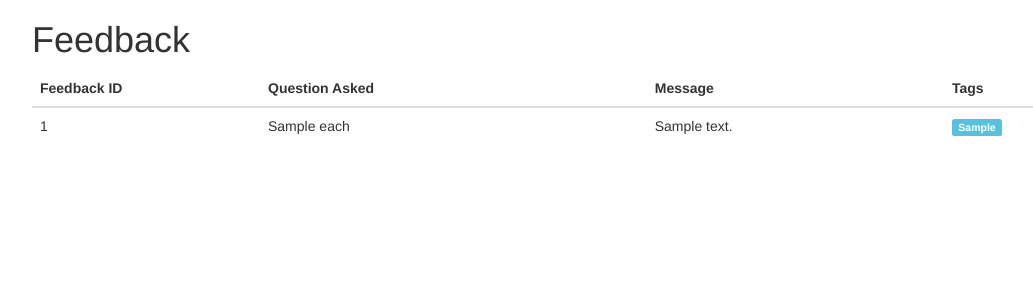
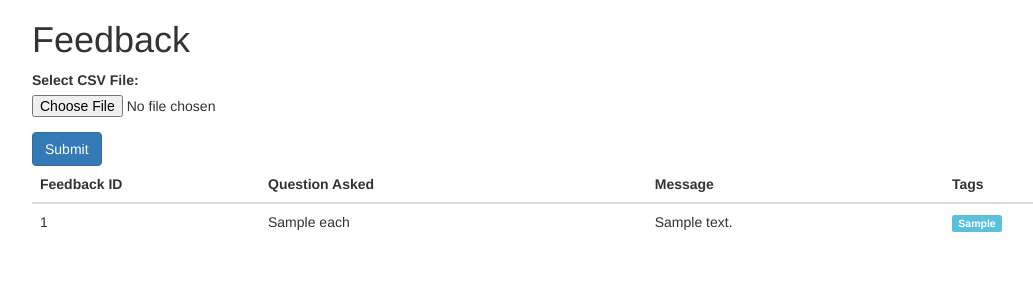
Before and after one commit to zkan/pronto-feedback, a Django app: template pronto_feedback/feedback/templates/index.html in a window 1280 px wide. Shown: the top 300 px of the page, without its empty margins (38-1071 px from the left). Run offline with Django 3.2, Linux system fonts and the light colour scheme; the template is opened without the code that fills it: most values are stand-ins (such as "Sample title", 1, 10 or a date in 2020); form fields are guessed from the names that the template uses; some libraries are stand-ins or nearby versions.

Commit message:
Add upload form to feedback page

```diff
--- a/pronto_feedback/feedback/templates/index.html
+++ b/pronto_feedback/feedback/templates/index.html
@@ -9,6 +9,18 @@
 <body>
     <div class="container">
         <h1>Feedback</h1>
+        <div class="row">
+            <div class="col-md-12">
+                <form action="." method="post">
+                    <div class="form-group">
+                        <label for="file_upload">Select CSV File:</label>
+                        {{ form.file_upload }}
+                    </div>
+                    <button type="submit" class="btn btn-primary">Submit</button>
+<label class="input-group-btn">
+                </form>
+            </div>
+        </div>
         <div class="row">
             <div class="col-md-12">
                 <table class="table table-hover">
--- a/pronto_feedback/feedback/views.py
+++ b/pronto_feedback/feedback/views.py
@@ -1,6 +1,7 @@
 from django.shortcuts import render
 from django.views.generic import TemplateView
 
+from .forms import FeedbackUploadForm
 from .models import Feedback
 
 
@@ -10,10 +11,13 @@ class FeedbackView(TemplateView):
     def get(self, request):
         feedback = Feedback.objects.all()
 
+        form = FeedbackUploadForm()
+
         return render(
             request,
             self.template_name,
             {
+                'form': form,
                 'feedback': feedback
             }
         )
```
Also changed, not shown: pronto_feedback/feedback/tests.py (+11 -0 lines).
